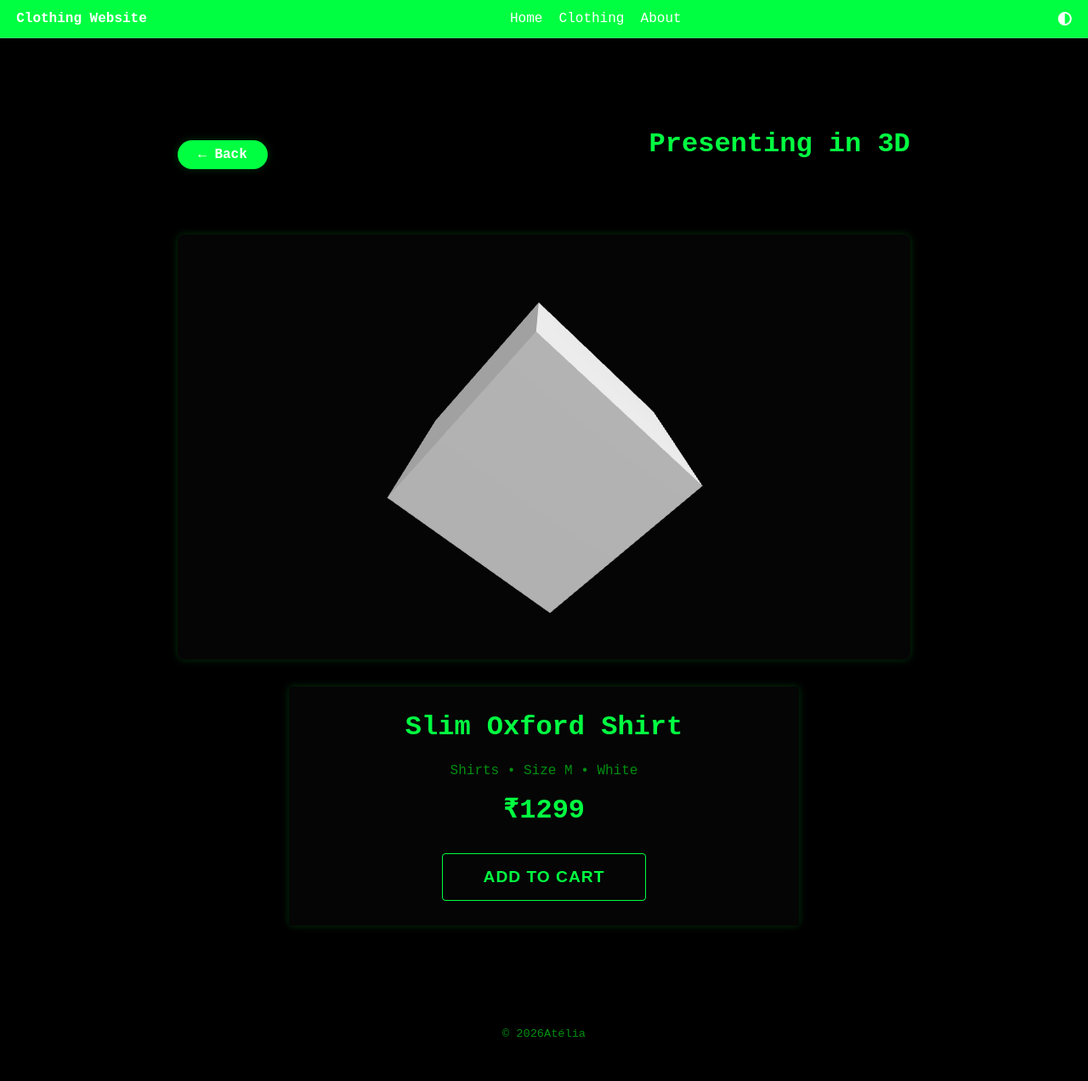
After one commit to kulkarniani42-ui/Clothing-Website, a Flask app: page /product/1 in a window 1280 px wide. The commit adds this page. Shown: the whole page at 85% size. Run offline with Flask 3, Linux system fonts and the light colour scheme.

Commit message:
additon of product page

```diff
--- a/app.py
+++ b/app.py
@@ -16,5 +16,9 @@ def experience():
 def about():
     return render_template('about.html')
 
+@app.route('/product/<int:product_id>')
+def product(product_id):
+    return render_template('product.html', product_id=product_id)
+
 if __name__ == '__main__':
     app.run(debug=True)
--- a/static/js/spa.js
+++ b/static/js/spa.js
@@ -1,5 +1,19 @@
 // ---------- tiny spa router ----------
 const main = document.getElementById('spa-root');
+
+/* ---- catalogue (Global) ---- */
+const catalogue = [
+  {id:1,name:"Slim Oxford Shirt",  cat:"Shirts",  size:"M",  colour:"White",price:1299,img:"https://images.unsplash.com/photo-1596755024233-f90de3a54648?auto=format&fit=crop&w=600&q=80"},
+  {id:2,name:"Denim Trucker",      cat:"Jackets", size:"L",  colour:"Navy", price:3499,img:"https://images.unsplash.com/photo-1551698618-1dfe5d97d256?auto=format&fit=crop&w=600&q=80"},
+  {id:3,name:"Cotton Crew Tee",    cat:"T-Shirts",size:"S",  colour:"Black",price:599, img:"https://images.unsplash.com/photo-1521572163474-6864f9cf17ab?auto=format&fit=crop&w=600&q=80"},
+  {id:4,name:"Skinny High-Rise",   cat:"Jeans",   size:"XS", colour:"Black",price:2199,img:"https://images.unsplash.com/photo-1542272604-787c3835535d?auto=format&fit=crop&w=600&q=80"},
+  {id:5,name:"Floral Summer Dress",cat:"Dresses", size:"M",  colour:"Red",  price:2799,img:"https://images.unsplash.com/photo-1515372039744-b8f02a3ae446?auto=format&fit=crop&w=600&q=80"},
+  {id:6,name:"Linen Blend Shirt",  cat:"Shirts",  size:"XL", colour:"Green",price:1599,img:"https://images.unsplash.com/photo-1620799140408-edc6dcb6d633?auto=format&fit=crop&w=600&q=80"},
+  {id:7,name:"V-Neck Pullover",    cat:"Jackets", size:"L",  colour:"White",price:3299,img:"https://images.unsplash.com/photo-1576566588028-4147f3842f27?auto=format&fit=crop&w=600&q=80"},
+  {id:8,name:"Vintage Straight",   cat:"Jeans",   size:"M",  colour:"Navy", price:2399,img:"https://images.unsplash.com/photo-1541099649105-f69ad21f3246?auto=format&fit=crop&w=600&q=80"},
+  {id:9,name:"Striped Polo",       cat:"T-Shirts",size:"L",  colour:"Navy", price:899, img:"https://images.unsplash.com/photo-1586790170083-2f9ceadc732d?auto=format&fit=crop&w=600&q=80"},
+  {id:10,name:"Evening Maxi",      cat:"Dresses", size:"S",  colour:"Black",price:4999,img:"https://images.unsplash.com/photo-1566479179817-c0b5b4b4b1e5?auto=format&fit=crop&w=600&q=80"},
+];
 
 document.addEventListener('click', e => {
   const link = e.target.closest('a[data-link]');
@@ -11,15 +25,25 @@ document.addEventListener('click', e => {
 async function navigate(url){
   main.classList.add('spa-out');
   await delay(300);
-  const html = await (await fetch(url)).text();
-  const newMain = new DOMParser().parseFromString(html, 'text/html').querySelector('#spa-root').innerHTML;
+  const res = await fetch(url);
+  const html = await res.text();
+  const parser = new DOMParser();
+  const doc = parser.parseFromString(html, 'text/html');
+
+  const newMain = doc.querySelector('#spa-root').innerHTML;
   main.innerHTML = newMain;
+  document.title = doc.title;
+
+  window.history.pushState(null, null, url);
   main.classList.remove('spa-out');
   main.classList.add('spa-in');
-  window.history.pushState(null, null, url);
-  document.title = new DOMParser().parseFromString(html, 'text/html').title;
+
+  router(); // Run logic for new page
 }
-window.addEventListener('popstate', () => navigate(location.pathname));
+
+window.addEventListener('popstate', () => {
+    navigate(location.pathname);
+});
 
 function delay(ms){ return new Promise(r => setTimeout(r, ms)); }
 
@@ -49,6 +73,19 @@ hamburger.addEventListener('click', () => navLinks.classList.toggle('active'));
 // ----- footer year -----
 document.getElementById('year').textContent = new Date().getFullYear();
 
+// ----- ROUTER -----
+function router() {
+    const path = location.pathname;
+    if (path === '/experience') {
+        initClothingGallery();
+    } else if (path.startsWith('/product/')) {
+        const container = document.getElementById('product-container');
+        if (container) {
+            initProductPage(parseInt(container.getAttribute('data-id')));
+        }
+    }
+}
+
 /* ===== EXPERIENCE-PAGE ONLY : CLOTHING GALLERY ===== */
 function initClothingGallery(){
   const grid        = document.getElementById('clothingGrid');
@@ -58,20 +95,6 @@ function initClothingGallery(){
   const colourF     = document.getElementById('colourFilter');
   const priceF      = document.getElementById('priceFilter');
   const noRes       = document.getElementById('noResults');
-
-  /* ---- catalogue ---- */
-  const catalogue = [
-    {id:1,name:"Slim Oxford Shirt",  cat:"Shirts",  size:"M",  colour:"White",price:1299,img:"https://images.unsplash.com/photo-1596755024233-f90de3a54648?auto=format&fit=crop&w=600&q=80"},
-    {id:2,name:"Denim Trucker",      cat:"Jackets", size:"L",  colour:"Navy", price:3499,img:"https://images.unsplash.com/photo-1551698618-1dfe5d97d256?auto=format&fit=crop&w=600&q=80"},
-    {id:3,name:"Cotton Crew Tee",    cat:"T-Shirts",size:"S",  colour:"Black",price:599, img:"https://images.unsplash.com/photo-1521572163474-6864f9cf17ab?auto=format&fit=crop&w=600&q=80"},
-    {id:4,name:"Skinny High-Rise",   cat:"Jeans",   size:"XS", colour:"Black",price:2199,img:"https://images.unsplash.com/photo-1542272604-787c3835535d?auto=format&fit=crop&w=600&q=80"},
-    {id:5,name:"Floral Summer Dress",cat:"Dresses", size:"M",  colour:"Red",  price:2799,img:"https://images.unsplash.com/photo-1515372039744-b8f02a3ae446?auto=format&fit=crop&w=600&q=80"},
-    {id:6,name:"Linen Blend Shirt",  cat:"Shirts",  size:"XL", colour:"Green",price:1599,img:"https://images.unsplash.com/photo-1620799140408-edc6dcb6d633?auto=format&fit=crop&w=600&q=80"},
-    {id:7,name:"V-Neck Pullover",    cat:"Jackets", size:"L",  colour:"White",price:3299,img:"https://images.unsplash.com/photo-1576566588028-4147f3842f27?auto=format&fit=crop&w=600&q=80"},
-    {id:8,name:"Vintage Straight",   cat:"Jeans",   size:"M",  colour:"Navy", price:2399,img:"https://images.unsplash.com/photo-1541099649105-f69ad21f3246?auto=format&fit=crop&w=600&q=80"},
-    {id:9,name:"Striped Polo",       cat:"T-Shirts",size:"L",  colour:"Navy", price:899, img:"https://images.unsplash.com/photo-1586790170083-2f9ceadc732d?auto=format&fit=crop&w=600&q=80"},
-    {id:10,name:"Evening Maxi",      cat:"Dresses", size:"S",  colour:"Black",price:4999,img:"https://images.unsplash.com/photo-1566479179817-c0b5b4b4b1e5?auto=format&fit=crop&w=600&q=80"},
-  ];
 
   let filtered = [...catalogue];
 
@@ -84,8 +107,12 @@ function initClothingGallery(){
       const card = document.createElement('div');
       card.className = 'cloth-card animate__animated animate__fadeInUp';
       card.style.animationDelay = `${i*60}ms`;
+      // We wrap the image in a link and handle click
+      // Also add 'data-link' to use SPA router
       card.innerHTML = `
-        <img src="${p.img}" alt="${p.name}">
+        <a href="/product/${p.id}" data-link style="display:block; cursor: pointer;">
+            <img src="${p.img}" alt="${p.name}">
+        </a>
         <div class="cloth-info">
           <h4>${p.name}</h4>
           <span class="meta">${p.cat} • Size ${p.size} • ${p.colour}</span>
@@ -125,16 +152,85 @@ function initClothingGallery(){
   }
 }
 
-/* cart ripple */
+/* ===== PRODUCT PAGE : 3D View ===== */
+function initProductPage(id) {
+    const product = catalogue.find(p => p.id === id);
+    if (!product) return;
+
+    // Set Text
+    const nameEl = document.getElementById('p-name');
+    const metaEl = document.getElementById('p-meta');
+    const priceEl = document.getElementById('p-price');
+    const addBtn = document.getElementById('p-add');
+
+    if(nameEl) nameEl.textContent = product.name;
+    if(metaEl) metaEl.textContent = `${product.cat} • Size ${product.size} • ${product.colour}`;
+    if(priceEl) priceEl.textContent = `₹${product.price}`;
+    if(addBtn) {
+        addBtn.onclick = () => {
+            addBtn.textContent = 'Added ✓';
+            setTimeout(() => addBtn.textContent = 'Add to Cart', 1200);
+        };
+    }
+
+    // Three.js
+    const container = document.getElementById('three-canvas-container');
+    if (!container) return;
+
+    container.innerHTML = ''; // clear loading
+
+    // If THREE is not loaded yet (CDN delay), wait.
+    if (typeof THREE === 'undefined') {
+        setTimeout(() => initProductPage(id), 100);
+        return;
+    }
+
+    const scene = new THREE.Scene();
+    scene.background = new THREE.Color(0x050505); // Match card bg
+
+    const camera = new THREE.PerspectiveCamera(50, container.clientWidth / container.clientHeight, 0.1, 1000);
+    camera.position.z = 2.5;
+
+    const renderer = new THREE.WebGLRenderer({ antialias: true });
+    renderer.setSize(container.clientWidth, container.clientHeight);
+    container.appendChild(renderer.domElement);
+
+    const ambientLight = new THREE.AmbientLight(0xffffff, 1);
+    scene.add(ambientLight);
+
+    const pointLight = new THREE.PointLight(0xffffff, 0.5);
+    pointLight.position.set(5, 5, 5);
+    scene.add(pointLight);
+
+    const loader = new THREE.TextureLoader();
+    loader.load(product.img, (texture) => {
+        const geometry = new THREE.BoxGeometry(1, 1, 1);
+        const material = new THREE.MeshStandardMaterial({ map: texture });
+        const cube = new THREE.Mesh(geometry, material);
+        scene.add(cube);
+
+        function animate() {
+            if(!document.getElementById('three-canvas-container')) return; // Stop if navigated away
+            requestAnimationFrame(animate);
+            cube.rotation.x += 0.005;
+            cube.rotation.y += 0.01;
+            renderer.render(scene, camera);
+        }
+        animate();
+    });
+}
+
 function addToCart(id){
+    // Stop propagation handled by layout? NO.
+    // The link wraps the image. The button is sibling. safe.
   const btn = event.currentTarget;
   btn.innerHTML = 'Added ✓';
   setTimeout(()=>btn.innerHTML='Add to Cart',1200);
 }
 
-/* run only when we are on /experience */
+/* run router on load */
 document.addEventListener('DOMContentLoaded',()=>{
-  if(location.pathname==='/experience') initClothingGallery();
+  router();
 });
 const nav = document.querySelector('.navbar');
 document.documentElement.style.setProperty('--navbar-height', nav.offsetHeight + 'px');
--- a/templates/base.html
+++ b/templates/base.html
@@ -1,18 +1,20 @@
 <!doctype html>
 <html lang="en">
+
 <head>
-  <meta charset="utf-8"/>
-  <meta name="viewport" content="width=device-width, initial-scale=1.0"/>
+  <meta charset="utf-8" />
+  <meta name="viewport" content="width=device-width, initial-scale=1.0" />
   <title>{% block title %}Atélia{% endblock %}</title>
 
   <!-- Google Font -->
-  <link href="https://fonts.googleapis.com/css2?family=Inter:wght@300;500;700;900&display=swap" rel="stylesheet"/>
+  <link href="https://fonts.googleapis.com/css2?family=Inter:wght@300;500;700;900&display=swap" rel="stylesheet" />
 
   <!-- Font Awesome 6 (free) -->
-  <link rel="stylesheet" href="https://cdnjs.cloudflare.com/ajax/libs/font-awesome/6.5.0/css/all.min.css"/>
+  <link rel="stylesheet" href="https://cdnjs.cloudflare.com/ajax/libs/font-awesome/6.5.0/css/all.min.css" />
 
   <!-- Your styles & scripts -->
-  <link rel="stylesheet" href="{{ url_for('static', filename='css/spa.css') }}"/>
+  <link rel="stylesheet" href="{{ url_for('static', filename='css/spa.css') }}" />
+  <script defer src="https://cdnjs.cloudflare.com/ajax/libs/three.js/r128/three.min.js"></script>
   <script defer src="{{ url_for('static', filename='js/spa.js') }}"></script>
 </head>
 
@@ -21,9 +23,9 @@
   <nav class="navbar">
     <div class="logo">Clothing Website</div>
     <ul class="nav-links">
-      <li><a href="{{ url_for('home') }}"       data-link>Home</a></li>
+      <li><a href="{{ url_for('home') }}" data-link>Home</a></li>
       <li><a href="{{ url_for('experience') }}" data-link>Clothing</a></li>
-      <li><a href="{{ url_for('about') }}"      data-link>About</a></li>
+      <li><a href="{{ url_for('about') }}" data-link>About</a></li>
     </ul>
     <div class="hamburger" id="hamburger">&#9776;</div>
   </nav>
@@ -38,4 +40,5 @@
     <p>© <span id="year"></span>Atélia</p>
   </footer>
 </body>
+
 </html>
--- /dev/null
+++ b/templates/product.html
@@ -0,0 +1,32 @@
+{% extends "base.html" %}
+{% block title %}Product – Atélia{% endblock %}
+{% block content %}
+<section class="section">
+    <div id="product-container" data-id="{{ product_id }}"
+        style="display: flex; flex-direction: column; gap: 2rem; align-items: center;">
+        <div
+            style="width: 100%; display: flex; justify-content: space-between; align-items: center; margin-bottom: 2rem;">
+            <a href="{{ url_for('experience') }}" class="btn" style="padding: 0.5rem 1.5rem;">← Back</a>
+            <h2>Presenting in 3D</h2>
+        </div>
+
+        <!-- 3D Canvas Container -->
+        <div id="three-canvas-container"
+            style="width: 100%; height: 500px; background: #111; border-radius: 8px; box-shadow: var(--shadow); position: relative; overflow: hidden;">
+            <div id="loading"
+                style="position: absolute; top:50%; left:50%; transform:translate(-50%, -50%); color: var(--accent);">
+                Loading 3D View...</div>
+        </div>
+
+        <!-- Product Details (populated by JS) -->
+        <div id="product-details" class="card" style="width: 100%; max-width: 600px; text-align: center;">
+            <h2 id="p-name">Loading...</h2>
+            <div id="p-meta" style="color: var(--muted); margin-bottom: 1rem;"></div>
+            <div id="p-price" style="font-size: 2rem; color: var(--accent); font-weight: bold; margin-bottom: 1rem;">
+            </div>
+            <button id="p-add" class="add-cart" style="font-size: 1.2rem; padding: 1rem 3rem;">Add to Cart</button>
+        </div>
+    </div>
+</section>
+
+{% endblock %}
```
Also changed, not shown: static/css/spa.css (+33 -3 lines).
